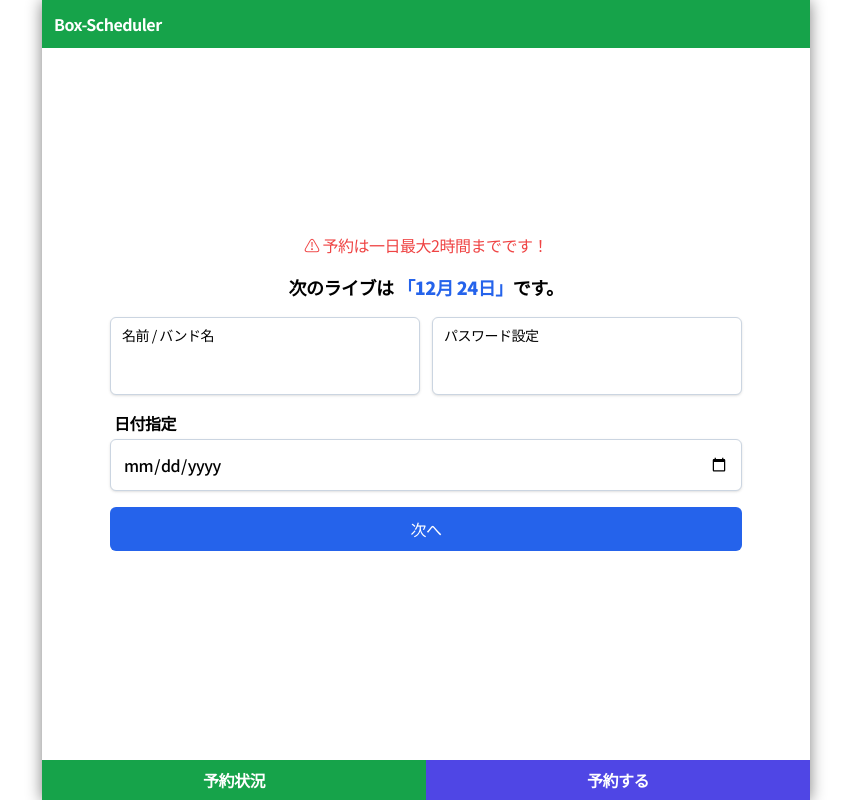
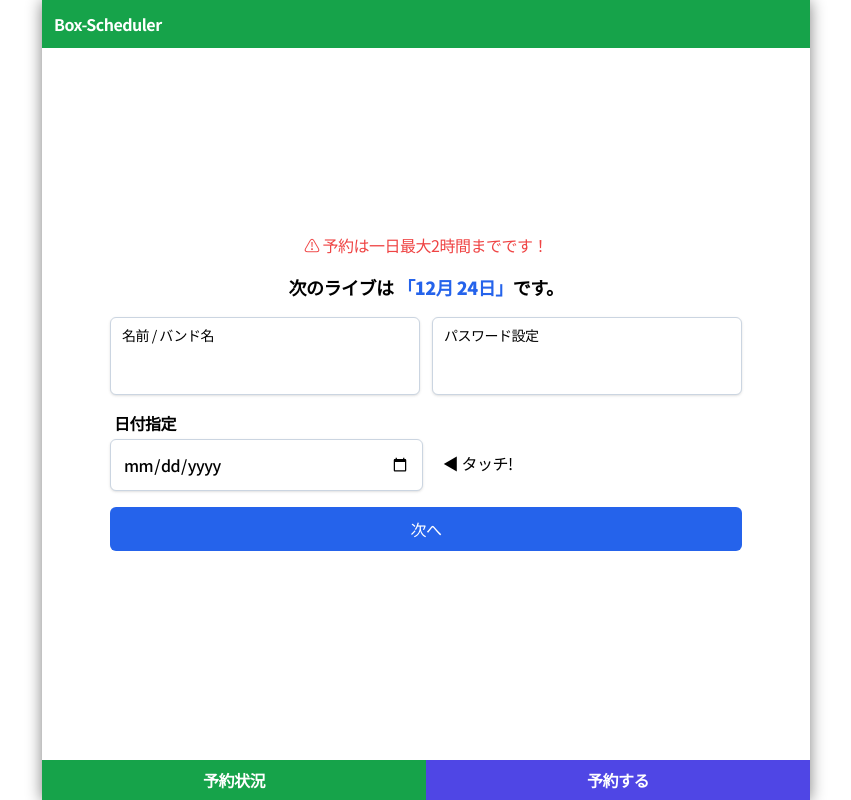
Before and after one commit to gyorutan/kasinoki-box-scheduler, a SvelteKit app: page /reserve in a window 1280 px wide. Shown: the whole page, without its empty margins (214-1065 px from the left). Built offline with nearby package versions, Linux system fonts and the light colour scheme.

Commit message:
UPDATE UI

```diff
--- a/src/routes/reserve/+page.svelte
+++ b/src/routes/reserve/+page.svelte
@@ -223,6 +223,7 @@
 				</div>
 				<div class="w-full flex flex-col">
 					<label for="name" class="ml-1 font-bold text-black text-base"> 日付指定 </label>
+					<div class="flex gap-5 items-center">
 						<input
 							bind:value={requiredData.selectedStringDate}
 							on:change={handleDate}
@@ -233,6 +234,8 @@
 							max={requiredData.maxDate}
 							class="shadow hover:border-slate-400 transition rounded-md bg-white border border-slate-300 focus:border-slate-900 w-full outline-none mt-1 p-3 text-base font-medium"
 						/>
+						<span class="w-full">◀ タッチ!</span>
+					</div>
 				</div>
 				<div class="w-full">
 					<button
```
Lines whose indentation alone changed are shown as unchanged.
